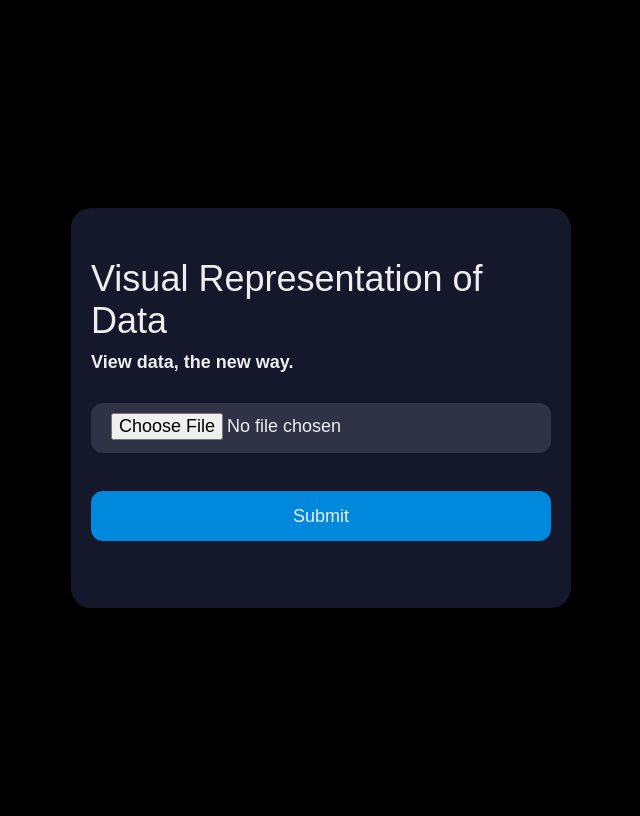
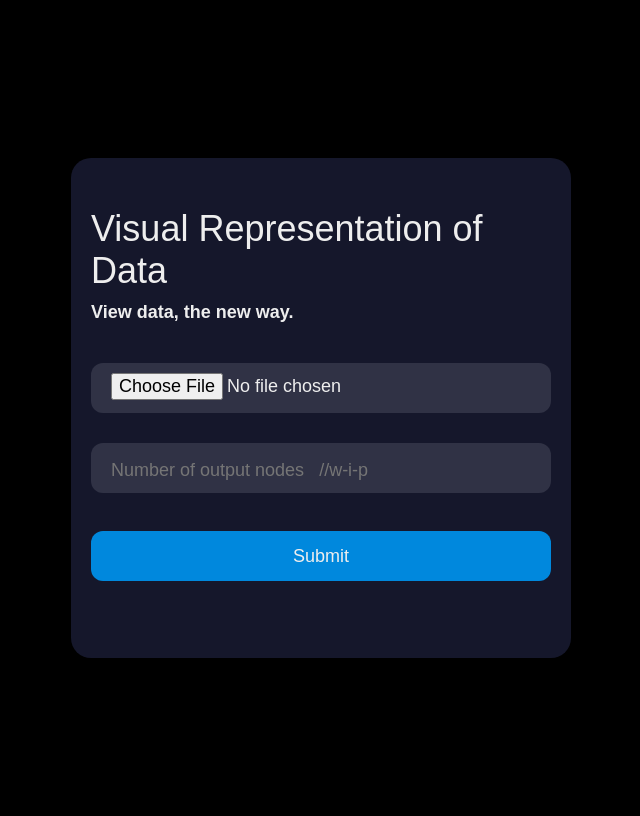
Before and after one commit to sharmaneelesh/sharmaneelesh.github.io, a PHP site: page /DarshikJS/index.html in a window 1280 px wide. Shown: the whole page, without its empty margins (319-959 px from the left). Run offline with PHP 8.4, Linux system fonts and the light colour scheme; some libraries are stand-ins or nearby versions.

Commit message:
darshikJS final

```diff
--- a/DarshikJS/index.css
+++ b/DarshikJS/index.css
@@ -17,7 +17,7 @@ form {
     background-color: #15172b;
     border-radius: 20px;
     box-sizing: border-box;
-    height: 400px;
+    height: 500px;
     padding: 20px;
     width: 500px;
 }
@@ -46,6 +46,10 @@ form {
     width: 100%;
 }
 
+.ic1 {
+    margin-top: 40px;
+}
+
 .ic2 {
     margin-top: 30px;
 }
@@ -59,8 +63,12 @@ form {
     font-size: 18px;
     height: 100%;
     outline: 0;
-    padding: 10px 20px 0;
+    padding: 4px 20px 0;
     width: 100%;
+}
+
+#csvFile {
+    padding-top: 10px;
 }
 
 .placeholder {
--- a/DarshikJS/index.html
+++ b/DarshikJS/index.html
@@ -19,6 +19,7 @@
         <div class="title">Visual Representation of Data</div>
         <div class="subtitle">View data, the new way.</div>
         <div class="input-container ic1"><input type="file" id="csvFile" accept=".csv" class=" input" /></div>
+        <div class="input-container ic2"><input id="nodes" class="input" type="number" placeholder="Number of output nodes&nbsp;&nbsp;&nbsp;//w-i-p" /></div>
         <input type="submit" value="Submit" class="submit"/>
     </form>
 
```
Also changed, not shown: 1 other file.
